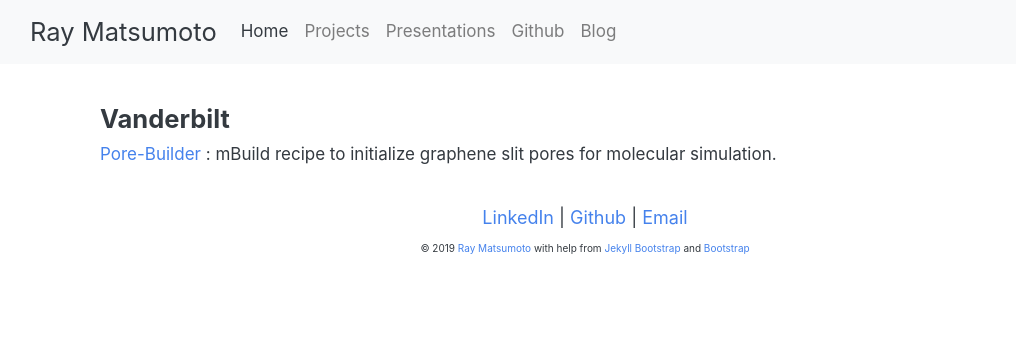
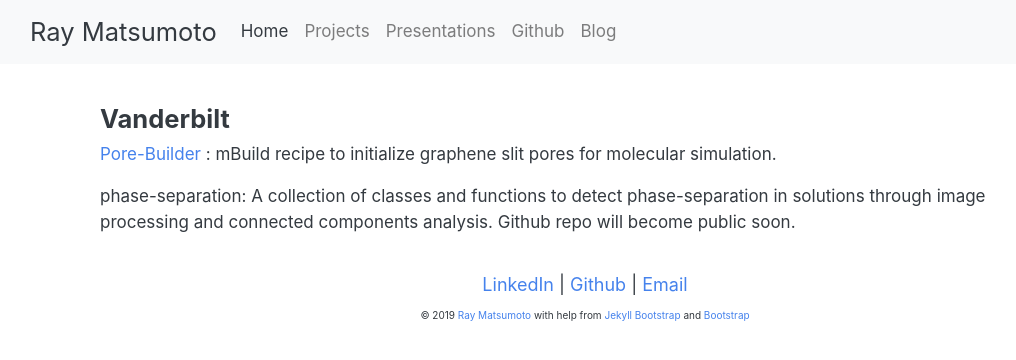
Before and after one commit to rmatsum836/rmatsum836.github.io, a Jekyll site: the page built from projects.md, in a window 1280 px wide. Shown: the top 360 px of the page, without its empty margins (55-1071 px from the left). Built offline with Jekyll 4.4.1, drawn with Linux system fonts in a browser that asks for light colours; nearby versions of some CDN libraries.

Commit message:
Add phase-separation project

```diff
--- a/projects.md
+++ b/projects.md
@@ -22,4 +22,11 @@ style="max-width:1000px;margin-left:auto;margin-right:auto;padding-top:40px;padd
     simulation. </p>
     </div>
 
+   <div class="entry-summary">
+    <p>
+    phase-separation:  A collection of classes and functions to detect
+    phase-separation in solutions through image processing and
+    connected components analysis. Github repo will become public soon. </p>
+    </div>
+
 </div>
```
